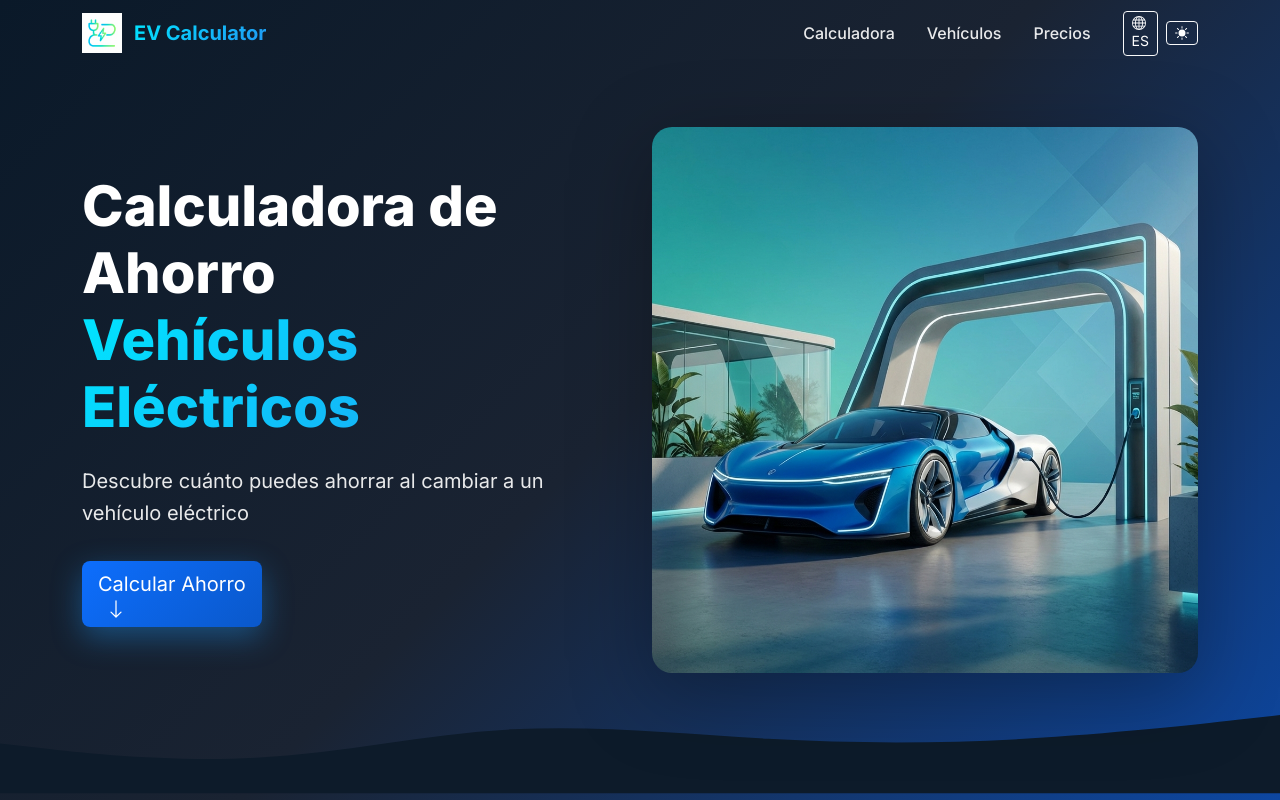
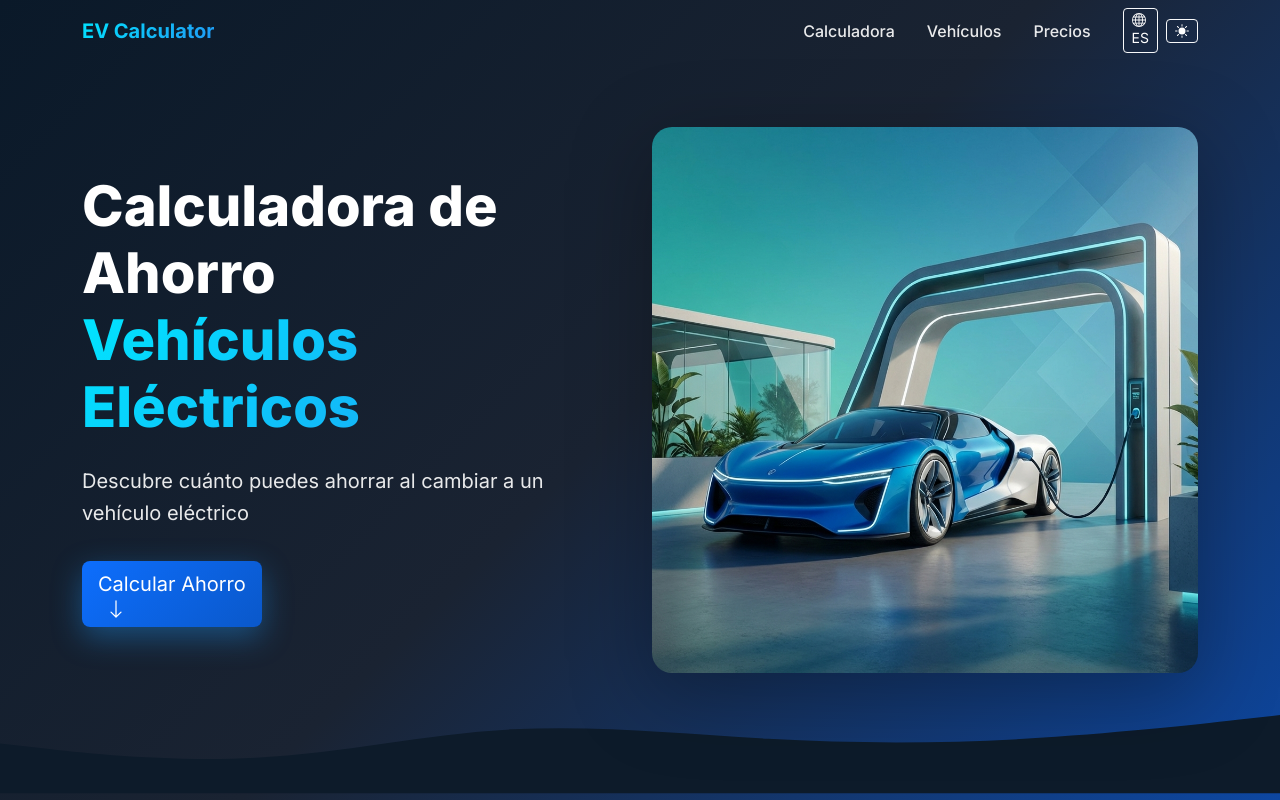
Before and after one commit to titozeio/evc, a React (Vite) app: page / in a window 1280 px wide. Shown: the top 800 px of the page. Built offline with nearby package versions, Linux system fonts and the light colour scheme.

Commit message:
refactor: Remove logo icons from navbar and footer, keep text only

```diff
--- a/src/components/Footer.jsx
+++ b/src/components/Footer.jsx
@@ -1,6 +1,5 @@
 import { Container, Row, Col } from 'react-bootstrap';
 import { BsLightningChargeFill, BsGithub, BsTwitter, BsLinkedin } from 'react-icons/bs';
-import chargingIcon from '/charging.png';
 import './Footer.css';
 
 const Footer = ({ t }) => {
@@ -12,7 +11,6 @@ const Footer = ({ t }) => {
                 <Row className="g-4">
                     <Col lg={4}>
                         <div className="footer-brand">
-                            <img src={chargingIcon} alt="Logo" className="footer-logo" />
                             <h5>EV Calculator</h5>
                         </div>
                         <p className="footer-description">
--- a/src/components/Navigation.jsx
+++ b/src/components/Navigation.jsx
@@ -1,7 +1,6 @@
 import { useState, useEffect } from 'react';
 import { Navbar, Nav, Container, Button } from 'react-bootstrap';
 import { BsSunFill, BsMoonFill, BsGlobe } from 'react-icons/bs';
-import chargingIcon from '/charging.png';
 import './Navigation.css';
 
 const Navigation = ({ t, language, setLanguage, theme, setTheme }) => {
@@ -32,7 +31,6 @@ const Navigation = ({ t, language, setLanguage, theme, setTheme }) => {
         >
             <Container>
                 <Navbar.Brand href="#home" className="brand">
-                    <img src={chargingIcon} alt="Logo" className="brand-logo" />
                     <span className="brand-text">EV Calculator</span>
                 </Navbar.Brand>
 
```
